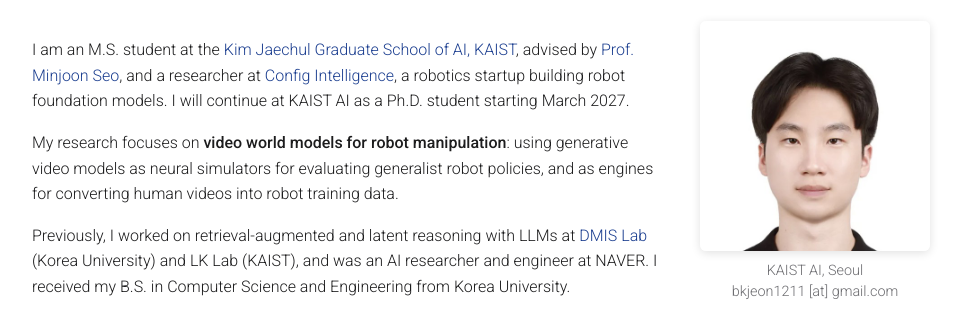
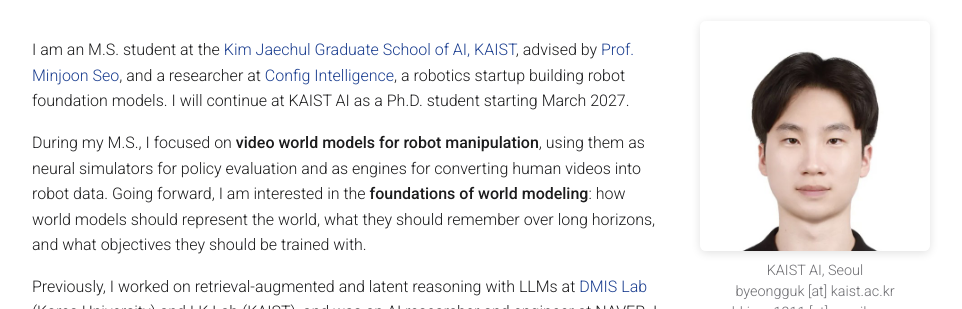
Before and after one commit to byeongGuks/byeongGuks.github.io, a plain HTML site: page index.html in a window 1280 px wide. Shown: the part 194-503 px from the top of the page, without its empty margins (159-1121 px from the left). Drawn offline with Linux system fonts and the light colour scheme.

Commit message:
Update research statement and add KAIST email

```diff
--- a/index.html
+++ b/index.html
@@ -50,8 +50,10 @@
           I will continue at KAIST AI as a Ph.D. student starting March 2027.
         </p>
         <p>
-          My research focuses on <b>video world models for robot manipulation</b>: using generative video models as neural simulators
-          for evaluating generalist robot policies, and as engines for converting human videos into robot training data.
+          During my M.S., I focused on <b>video world models for robot manipulation</b>, using them as neural simulators
+          for policy evaluation and as engines for converting human videos into robot data. Going forward, I am interested in the
+          <b>foundations of world modeling</b>: how world models should represent the world, what they should remember over long
+          horizons, and what objectives they should be trained with.
         </p>
         <p>
           Previously, I worked on retrieval-augmented and latent reasoning with LLMs at
@@ -64,9 +66,9 @@
         <img class="photo" src="assets/profile.jpg" alt="Byeongguk Jeon"
              onerror="this.style.display='none'; this.nextElementSibling.style.display='flex';">
         <div class="photo-fallback">BJ</div>
-        <div class="affil">KAIST AI, Seoul<br>bkjeon1211 [at] gmail.com</div>
+        <div class="affil">KAIST AI, Seoul<br>byeongguk [at] kaist.ac.kr<br>bkjeon1211 [at] gmail.com</div>
         <div class="socials">
-          <a href="mailto:bkjeon1211@gmail.com" title="Email" aria-label="Email">
+          <a href="mailto:byeongguk@kaist.ac.kr" title="Email" aria-label="Email">
             <svg viewBox="0 0 24 24"><path d="M20 4H4a2 2 0 0 0-2 2v12a2 2 0 0 0 2 2h16a2 2 0 0 0 2-2V6a2 2 0 0 0-2-2zm0 4.2-8 5-8-5V6l8 5 8-5v2.2z"/></svg>
           </a>
           <a href="https://scholar.google.com/citations?user=_Kw32VoAAAAJ" title="Google Scholar" aria-label="Google Scholar">
```
